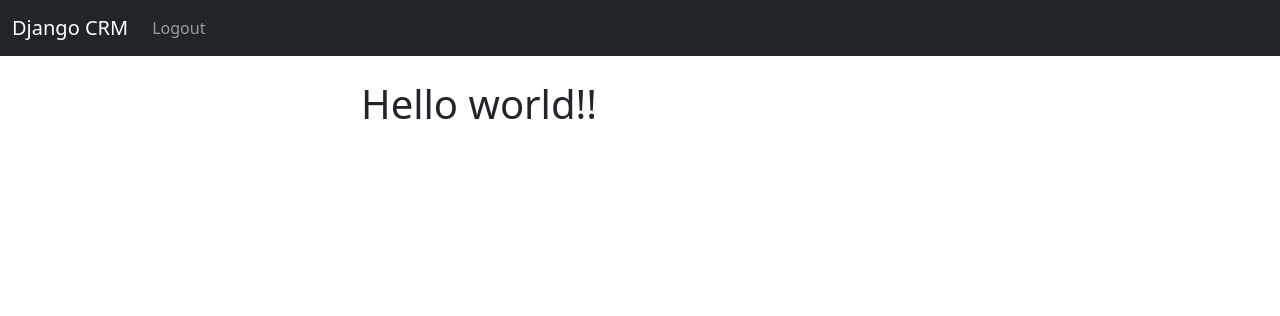
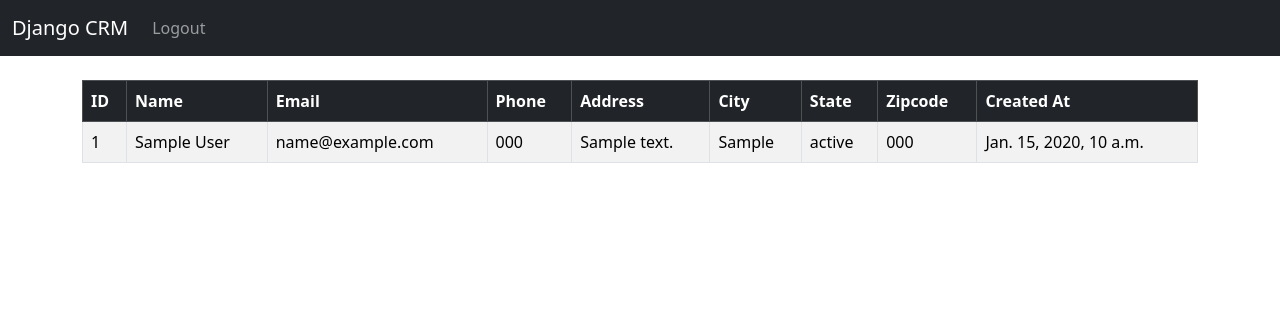
Before and after one commit to sachin-404/Django-CRM, a Django app: page / in a window 1280 px wide. Shown: the top 316 px of the page. Run offline with Django 4.2, Linux system fonts and the light colour scheme; a user stored in the database is signed in; tables that the repository leaves empty hold one stand-in row (values such as "Sample post").

Commit message:
display data on website

```diff
--- a/website/templates/home.html
+++ b/website/templates/home.html
@@ -2,10 +2,41 @@
 
 {% block content %}
 
-<div class="col-md-6 offset-md-3">
+    {% if user.is_authenticated %}
 
-    {% if user.is_authenticated %}
-    <h1>Hello world!!</h1>
+    <table class="table table-striped table-hover table-bordered">
+        <thead class="table-dark">
+          <tr>
+            <th scope="col">ID</th>
+            <th scope="col">Name</th>
+            <th scope="col">Email</th>
+            <th scope="col">Phone</th>
+            <th scope="col">Address</th>
+            <th scope="col">City</th>
+            <th scope="col">State</th>
+            <th scope="col">Zipcode</th>
+            <th scope="col">Created At</th>
+          </tr>
+        </thead>
+        <tbody>
+        {% if records %}
+        {% for record in records %}
+            <tr>
+                <td>{{ record.id }}</td>
+                <td>{{ record.first_name }} {{ record.last_name }}</td>
+                <td>{{ record.email }}</td>
+                <td>{{ record.phone }}</td>
+                <td>{{ record.address }}</td>
+                <td>{{ record.city }}</td>
+                <td>{{ record.state }}</td>
+                <td>{{ record.zipcode }}</td>
+                <td>{{ record.created_at }}</td>
+            </tr>
+        {% endfor %}
+        {% endif %}
+        </tbody>
+    </table>
+
     {% else %}
     <h1> Login </h1>
     <br>
@@ -25,6 +56,5 @@
 
     </form>
     {% endif %}
-</div>
 
 {% endblock %}
--- a/website/views.py
+++ b/website/views.py
@@ -2,9 +2,12 @@ from django.shortcuts import render, redirect
 from django.contrib.auth import authenticate, login, logout
 from django.contrib import messages
 from .forms import SignUpForm
+from .models import Records
 
 # Create your views here.
 def home(request):
+    records = Records.objects.all()
+
     # check if user is logging in
     if request.method == 'POST':
         username = request.POST['username']
@@ -19,7 +22,7 @@ def home(request):
             messages.success(request, "Entered credentials didn't match, Please try again...")
             return redirect('home')
     else:
-        return render(request, 'home.html', {})
+        return render(request, 'home.html', {'records':records})
 
 def logout_user(request):
     logout(request)
```
